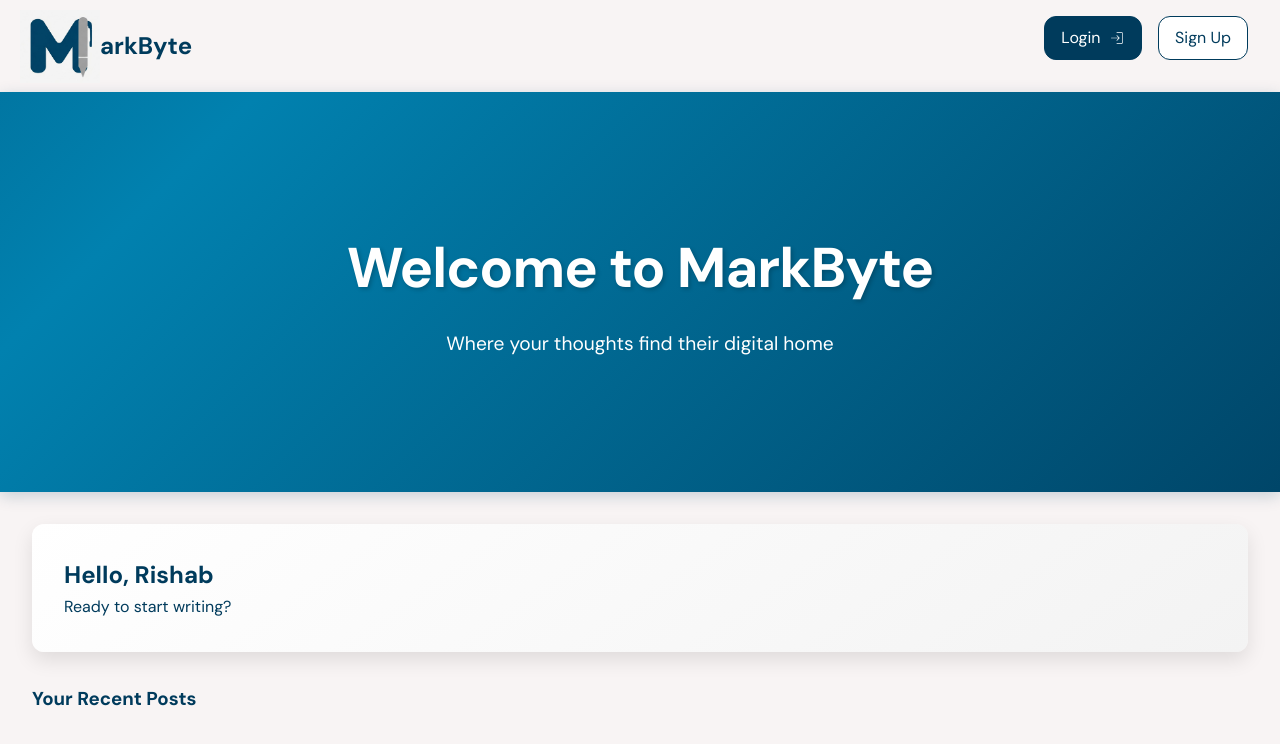
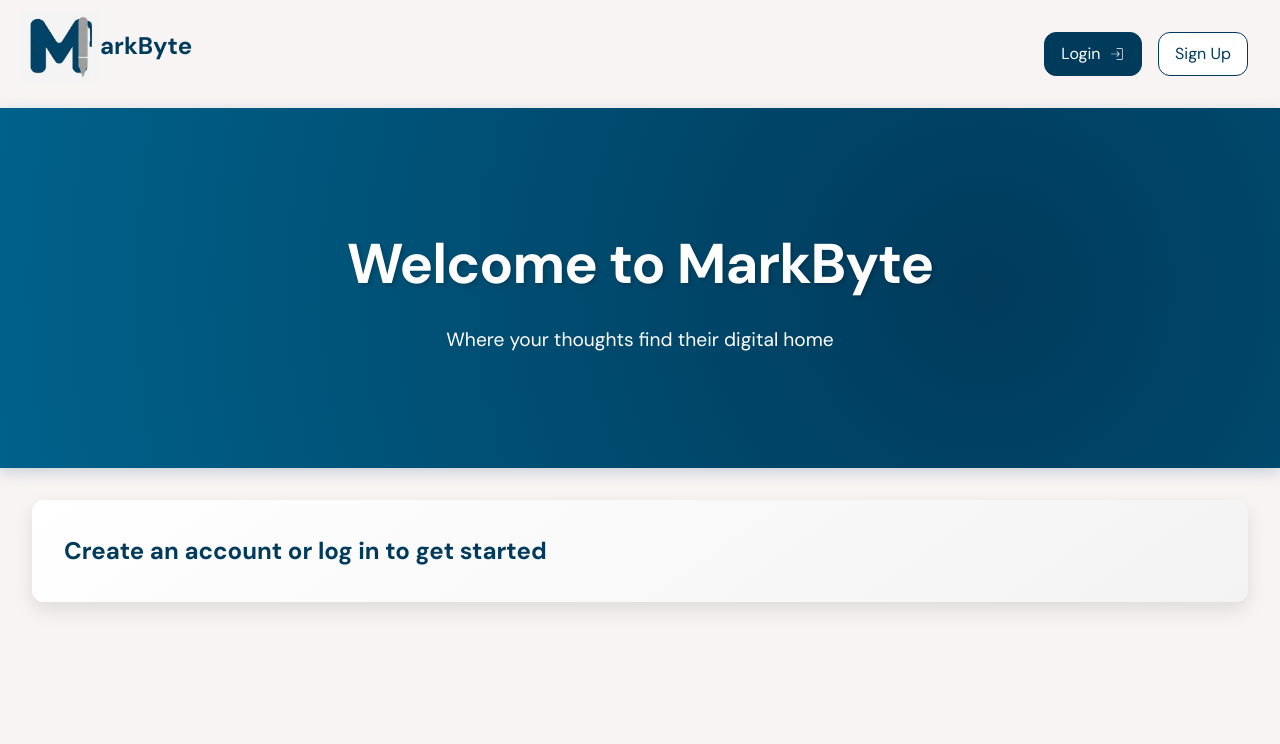
Before and after one commit to shrijan-swaminathan/markbyte, a React (Vite) app in the folder frontend/markbyte/: page / in a window 1280 px wide. Shown: the top 744 px of the page. Built offline with nearby package versions, Linux system fonts and the light colour scheme.

Commit message:
Context fully works and users can now log in/sign up

```diff
--- a/frontend/markbyte/src/App.jsx
+++ b/frontend/markbyte/src/App.jsx
@@ -1,8 +1,8 @@
 import React from 'react';
 import { BrowserRouter as Router, Routes, Route} from 'react-router-dom';
-import Home from './Home/Home.jsx';
-import Login from './Login/Login.jsx';
-import SignUp from './SignUp/SignUp.jsx';
+import Home from './Home/Home';
+import Login from './Login/Login';
+import SignUp from './SignUp/SignUp';
 import { AuthProvider } from './AuthContext/AuthContext.jsx';
 
 function App() {
--- a/frontend/markbyte/src/AuthContext/AuthContext.jsx
+++ b/frontend/markbyte/src/AuthContext/AuthContext.jsx
@@ -1,19 +1,46 @@
-import { createContext, useState, useEffect } from "react";
+import React, { createContext, useState, useEffect, useContext } from 'react';
 
-export const AuthContext = createContext(null);
+const AuthContext = createContext();
 
-export function AuthProvider({ children }) {
-    const [isAuthenticated, setIsAuthenticated] = useState(() => {
-        return localStorage.getItem("auth") === "true";
-    });
+export const AuthProvider = ({ children }) => {
+  const [isAuthenticated, setIsAuthenticated] = useState(false);
+  const [user, setUser] = useState(null);
 
-    useEffect(() => {
-        localStorage.setItem("auth", isAuthenticated);
-    }, [isAuthenticated]);
+  useEffect(() => {
+    const storedToken = localStorage.getItem('token');
+    const storedUser = localStorage.getItem('user');
 
-    return (
-        <AuthContext.Provider value={{ isAuthenticated, setIsAuthenticated }}>
-            {children}
-        </AuthContext.Provider>
-    );
-}
+    if (storedToken && storedUser) {
+      try {
+        const parsedUser = JSON.parse(storedUser);
+        setIsAuthenticated(true);
+        setUser(parsedUser);
+      } catch (error) {
+        localStorage.removeItem('token');
+        localStorage.removeItem('user');
+      }
+    }
+  }, []);
+
+  const login = (token, userInfo) => {
+    localStorage.setItem('token', token);
+    localStorage.setItem('user', JSON.stringify(userInfo));
+    setIsAuthenticated(true);
+    setUser(userInfo);
+  };
+
+  const logout = () => {
+    localStorage.removeItem('token');
+    localStorage.removeItem('user');
+    setIsAuthenticated(false);
+    setUser(null);
+  };
+
+  return (
+    <AuthContext.Provider value={{ isAuthenticated, user, login, logout }}>
+      {children}
+    </AuthContext.Provider>
+  );
+};
+
+export const useAuth = () => useContext(AuthContext);
--- a/frontend/markbyte/src/AuthContext/useAuth.jsx
+++ /dev/null
@@ -1,6 +0,0 @@
-import { useContext } from "react";
-import { AuthContext } from "./AuthContext.jsx";
-
-export function useAuth() {
-    return useContext(AuthContext);
-}
--- a/frontend/markbyte/src/Home/Home.css
+++ b/frontend/markbyte/src/Home/Home.css
@@ -1,6 +1,6 @@
 :root {
     /* Design Tokens */
-    --primary-color: #003B5C;
+    --primary-color: #084464;
     --secondary-color: #005A7A;
     --text-color: #003B5C;
     --background-color: #FFFFFF;
@@ -17,10 +17,14 @@
 }
 
 @keyframes gradientFlow {
-    0% { background-position: 0% 50%; }
-    50% { background-position: 100% 50%; }
-    100% { background-position: 0% 50%; }
+    0%   { background-position: 0% 50%; }
+    25%  { background-position: 50% 50%; }
+    50%  { background-position: 100% 50%; }
+    75%  { background-position: 150% 50%; }
+    100% { background-position: 200% 50%; }
 }
+
+
 
 body {
     font-family: 'DM Sans', -apple-system, BlinkMacSystemFont, 'Segoe UI', 'Roboto', sans-serif;
@@ -57,12 +61,13 @@ body {
     background: var(--primary-color);
     color: white;
     padding: 0.5rem 1rem;
+    margin-top: 1rem;
     border: 1px solid var(--primary-color);
     border-radius: var(--border-radius);
     cursor: pointer;
     font: inherit;
     display: flex;
-    height: 90%;
+    height: auto;
     align-items: center;
     justify-content: center;
 }
@@ -71,12 +76,13 @@ body {
     background: white;
     color: var(--primary-color);
     padding: 0.5rem 1rem;
+    margin-top: 1rem;
     border: 1px solid var(--primary-color);
     border-radius: var(--border-radius);
     cursor: pointer;
     font: inherit;
     display: flex;
-    height: 90%;
+    height: auto;
     align-items: center;
     justify-content: center;
     margin-left: 1rem;
@@ -94,18 +100,19 @@ body {
 }
 
 .hero {
-    min-height: 50vh;
+    min-height: 45vh;
     max-width: 100%;
     display: flex;
     align-items: center;
     justify-content: center;
     text-align: center;
-    background: linear-gradient(-45deg, var(--primary-color), #0181af, var(--primary-color));
-    background-size: 200% 200%;
     color: #FFFFFF;
-    margin-top: var(--spacing-md); /* Adjusted for fixed header */
-    animation: gradientFlow 15s ease infinite;
-    box-shadow: 0 4px 15px rgba(0,59,92,0.2);
+    margin-top: var(--spacing-md);
+    box-shadow: 0 4px 15px rgba(0, 59, 92, 0.2);
+    background: radial-gradient(circle, var(--primary-color), #0087b8);
+    background-size: 300% 300%;
+    background-blend-mode: screen;
+    animation: gradientFlow 30s infinite linear alternate;
 }
 
 
--- a/frontend/markbyte/src/Home/Home.jsx
+++ b/frontend/markbyte/src/Home/Home.jsx
@@ -1,20 +1,59 @@
-import './Home.css';
-import { CiLogin } from 'react-icons/ci';
-import { useNavigate } from 'react-router-dom';
+import "./Home.css";
+import { CiLogin, CiLogout } from "react-icons/ci";
+import { useNavigate } from "react-router-dom";
+import { useAuth } from "../AuthContext/AuthContext";
+import { useEffect, useState } from "react";
 function Home() {
   // Replace this with username fetched from /login endpoint
-    const name = 'Rishab';
   const navigate = useNavigate();
+  const {isAuthenticated, user, logout} = useAuth()
+  const [windowWidth, setWindowWidth] = useState(window.innerWidth);
+  useEffect(() => {
+    const handleResize = () => {
+      setWindowWidth(window.innerWidth);
+    };
 
+    window.addEventListener('resize', handleResize);
+
+    return () => {
+      window.removeEventListener('resize', handleResize);
+    };
+  }, []);
+
+  const userName = user?.name || "";
   return (
     <div className="App">
       <header className="header">
         <div className="logo-container">
-                        <img src="src/assets/MarkByte Logo.jpg" alt="MarkByte Logo" className="page-logo-2" />
-                        <span className="logo-text">arkByte</span>
+          <img
+            src="src/assets/MarkByte Logo.jpg"
+            alt="MarkByte Logo"
+            className="page-logo-2"
+          />
+          {windowWidth > 470 && <span className="logo-text">arkByte</span>}
         </div>
-                    <button className="login-button" onClick={() => navigate('/login')}>Login &nbsp;<CiLogin /></button>
-                    <button className="signup-button" onClick={() => navigate('/signup')}>Sign Up</button>
+        <div>
+          {!isAuthenticated && (
+            <button className="login-button" onClick={() => navigate("/login")}>
+              Login &nbsp;
+              <CiLogin />
+            </button>
+          )}
+        </div>
+        <div>
+          {isAuthenticated && (
+            <button
+              className="login-button"
+              onClick={logout}
+            >
+              Logout &nbsp;
+              <CiLogout />
+            </button>
+          )}
+        </div>
+        <button className="signup-button" onClick={() => navigate("/signup")}>
+          Sign Up
+        </button>
       </header>
       <section className="hero">
         <div className="hero-content">
@@ -23,18 +62,15 @@ function Home() {
         </div>
       </section>
       <div className="home-container">
-
         <section className="user-welcome">
           <div className="welcome-card">
-                        <h2>Hello, {name}</h2>
-                        <p>Ready to start writing?</p>
+            <div>
+              {isAuthenticated && <h2>Hello, {userName}.</h2>}
+              {isAuthenticated && <p>Ready to start writing? ✍️</p>}
             </div>
-                </section>
-
-                <section className="featured-posts">
-                    <h3>Your Recent Posts</h3>
-                    <div className="posts-grid">
-                        {/* Post cards would go here */}
+            <div>
+                {!isAuthenticated && <h2>Create an account or log in to get started</h2>}
+            </div>
           </div>
         </section>
       </div>
--- a/frontend/markbyte/src/Login/Login.css
+++ b/frontend/markbyte/src/Login/Login.css
@@ -1,9 +1,9 @@
 :root {
   /* Design Tokens */
-    --primary-color: #003B5C;
-    --secondary-color: #005A7A;
-    --text-color: #003B5C;
-    --background-color: #FFFFFF;
+  --primary-color: #003b5c;
+  --secondary-color: #005a7a;
+  --text-color: #003b5c;
+  --background-color: #ffffff;
   --spacing-sm: 1rem;
   --spacing-md: 2rem;
   --border-radius: 12px;
@@ -13,9 +13,9 @@
 /* Logo at the top-left of the page */
 .page-logo {
   position: absolute;
-    top: 20px;   /* Adjust as needed */
-    left: 20px;  /* Adjust as needed */
-    width: 80px;  /* Adjust the size */
+  top: 20px; /* Adjust as needed */
+  left: 20px; /* Adjust as needed */
+  width: 80px; /* Adjust the size */
   height: auto;
   border-radius: var(--border-radius);
   box-shadow: 0 4px 8px rgba(0, 0, 0, 0.2);
@@ -27,7 +27,11 @@
   justify-content: center;
   align-items: center;
   height: 100vh;
-    background: linear-gradient(to right, var(--primary-color), var(--secondary-color));
+  background: linear-gradient(
+    to right,
+    var(--primary-color),
+    var(--secondary-color)
+  );
 }
 
 /* The login box */
@@ -110,3 +114,20 @@
 .signup-link a:hover {
   text-decoration: underline;
 }
+
+.error-message {
+    background-color: red;
+    color: white;
+    padding: 10px;
+    border-radius: 5px;
+    margin-bottom: 10px;
+    font-weight: bold;
+    box-shadow: 0 4px 8px rgba(0, 0, 0, 0.2);
+    display: flex;
+    align-items: center; /* Aligns icon and text vertically */
+    justify-content: center; /* Optionally center content horizontally */
+  }
+
+  .error-message svg {
+    margin-right: 8px; /* Adds space between the icon and text */
+  }
--- a/frontend/markbyte/src/SignUp/SignUp.jsx
+++ b/frontend/markbyte/src/SignUp/SignUp.jsx
@@ -3,11 +3,15 @@ import './Signup.css'
 import { Link } from 'react-router-dom';
 import axios from 'axios';
 import { FaUser, FaLock } from 'react-icons/fa';
+import { useAuth } from '../AuthContext/AuthContext';
+import { useNavigate } from 'react-router-dom';
 
 function SignUp() {
     const [username, setUsername] = useState('');
     const [password, setPassword] = useState('');
-
+    const { login } = useAuth();
+    const navigate = useNavigate();
+    const error = false;
     const handleSignUp = () => {
         console.log('Username:', username);
         console.log('Password:', password);
@@ -21,6 +25,8 @@ function SignUp() {
           })
           .then(function (response) {
             console.log(response);
+            login(response.data.token, { name: username });
+            navigate('/');
           })
           .catch(function (error) {
             console.log(error);
@@ -48,6 +54,7 @@ function SignUp() {
                                 value={username}
                                 onChange={(e) => setUsername(e.target.value)}
                                 placeholder="Username"
+                                required
                             />
                         </div>
                         <div className="input-container">
@@ -57,6 +64,7 @@ function SignUp() {
                                 value={password}
                                 onChange={(e) => setPassword(e.target.value)}
                                 placeholder="Password"
+                                required
                             />
                         </div>
                         <button type="submit">Sign Up</button>
```
Also changed, not shown: frontend/markbyte/src/Login/Login.jsx (+17 -7 lines). Lines whose indentation alone changed are shown as unchanged.
